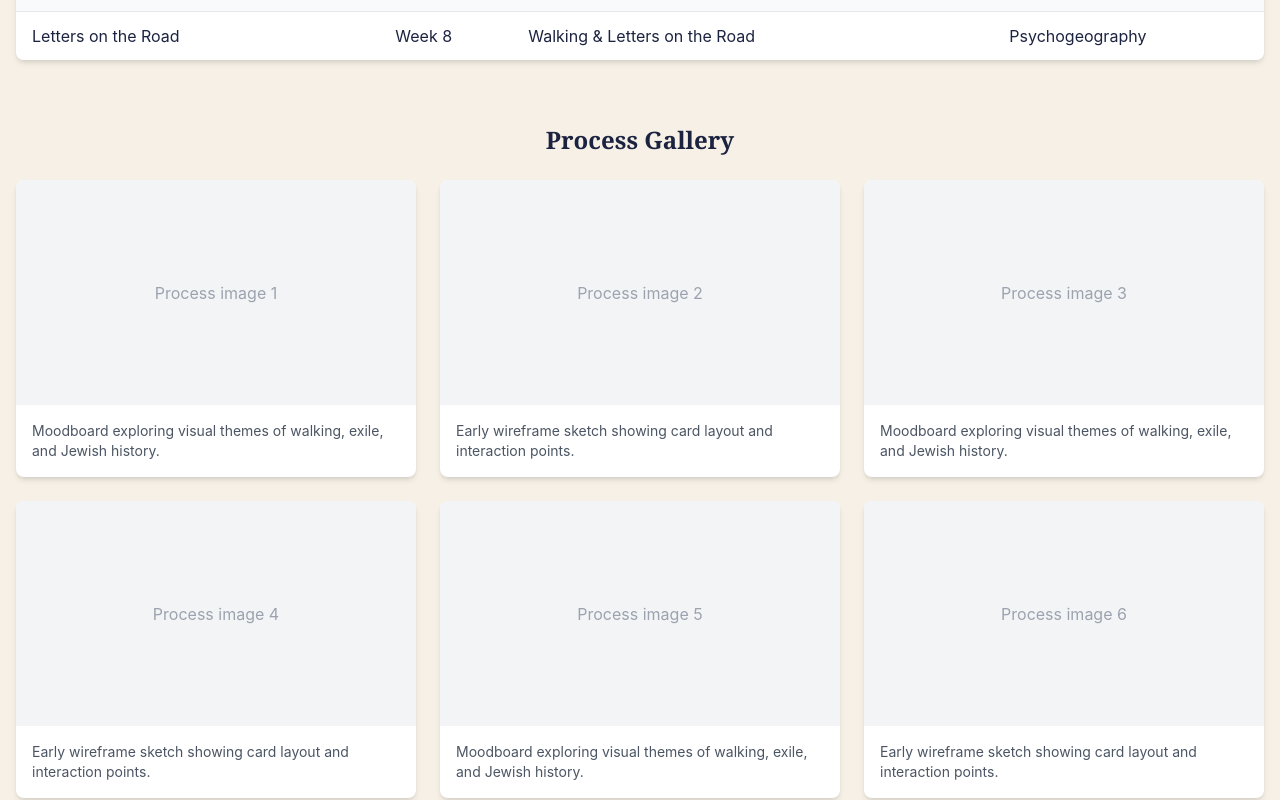
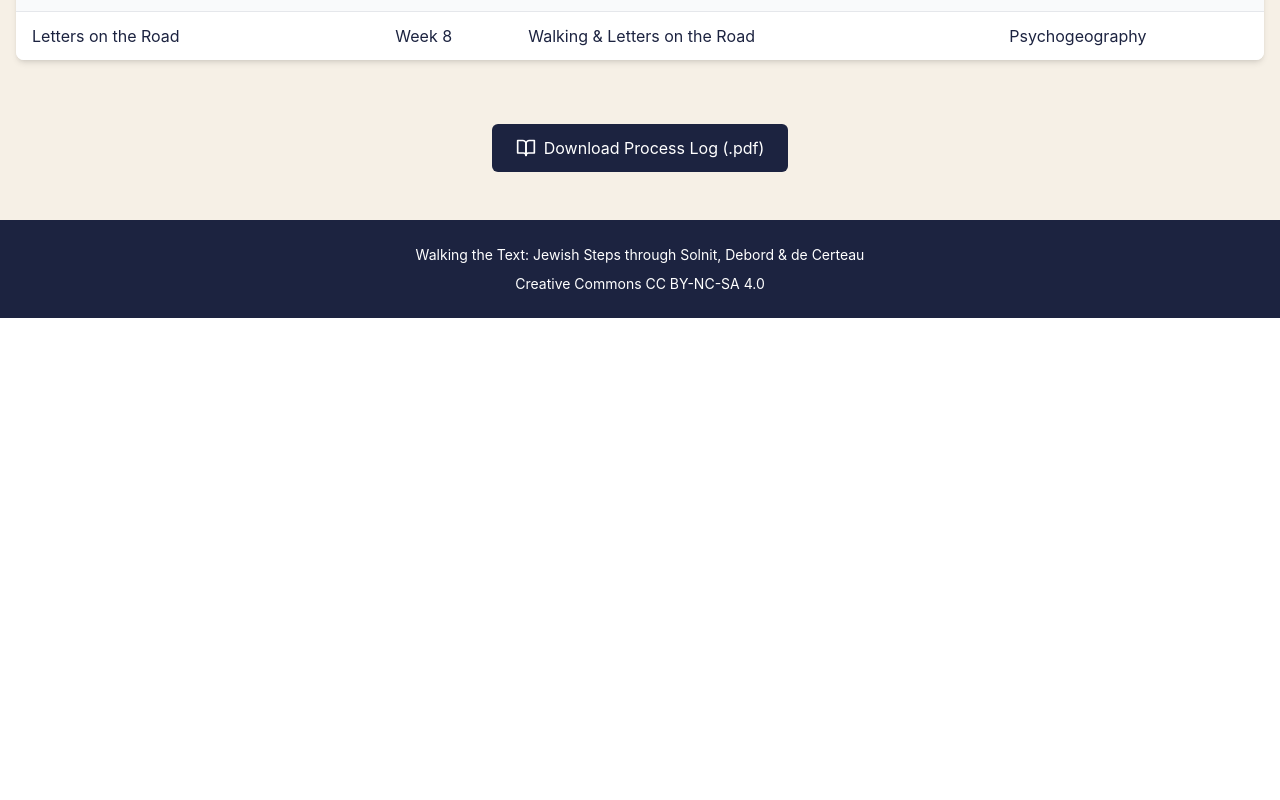
Before and after one commit to AnkoriAl/WalkThisWayFinal, a React (Vite) app: page /about in a window 1280 px wide. Shown: the part 1240-2040 px from the top of the page. After the commit the page ends 1558 px from the top, so only its background shows below. Built offline with nearby package versions, Linux system fonts and the light colour scheme.

Commit message:
removed process gallery from About page

```diff
--- a/package.json
+++ b/package.json
@@ -33,6 +33,6 @@
     "tailwindcss": "^3.4.1",
     "typescript": "^5.5.3",
     "typescript-eslint": "^8.3.0",
-    "vite": "^5.4.18"
+    "vite": "^5.4.19"
   }
 }
--- a/src/pages/AboutPage.tsx
+++ b/src/pages/AboutPage.tsx
@@ -111,42 +111,11 @@ const AboutPage: React.FC = () => {
           </div>
         </div>
 
-        {/* Process gallery */}
-        <div className="mb-16">
-          <h2
-            className="text-2xl font-bold mb-6 text-[#1c2340] text-center"
-            data-aos="fade-up"
-            data-aos-delay="500"
-          >
-            Process Gallery
-          </h2>
-
-          <div
-            className="grid grid-cols-1 md:grid-cols-2 lg:grid-cols-3 gap-6"
-            data-aos="fade-up"
-            data-aos-delay="600"
-          >
-            {[1, 2, 3, 4, 5, 6].map((item) => (
-              <div key={item} className="bg-white rounded-lg shadow-md overflow-hidden">
-                <div className="aspect-video bg-gray-100 flex items-center justify-center">
-                  <p className="text-gray-400">Process image {item}</p>
-                </div>
-                <div className="p-4">
-                  <p className="text-sm text-gray-600">
-                    {item % 2 === 0 ? 'Early wireframe sketch showing card layout and interaction points.' :
-                     'Moodboard exploring visual themes of walking, exile, and Jewish history.'}
-                  </p>
-                </div>
-              </div>
-            ))}
-          </div>
-        </div>
-
         {/* CTA */}
         <div
           className="text-center"
           data-aos="fade-up"
-          data-aos-delay="700"
+          data-aos-delay="500"
         >
           <a
             href="#"
```
Also changed, not shown: 1 other file (tests, documents, lock files or other folders).
